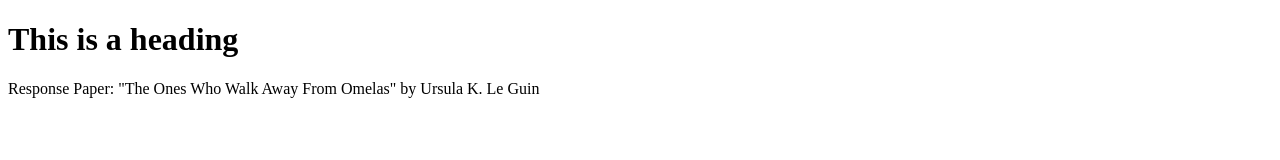
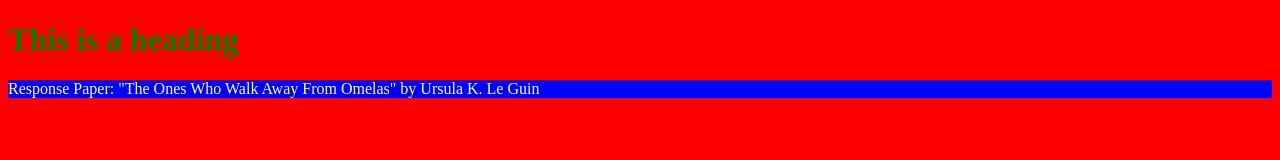
Before and after one commit to tatumgood/tatumgood.github.io, a plain HTML site: page omelas.html in a window 1280 px wide. Drawn offline with Linux system fonts and the light colour scheme.

Commit message:
Update omelas.html

```diff
--- a/omelas.html
+++ b/omelas.html
@@ -2,6 +2,10 @@
 <!DOCTYPE html>
 <html>
 <title>HTML Tutorial</title>
+  <style>
+   body { background: red; color: green; }
+   p { background: blue; color: white; }
+  </style>
 <body>
 
 <h1>This is a heading</h1>
```
